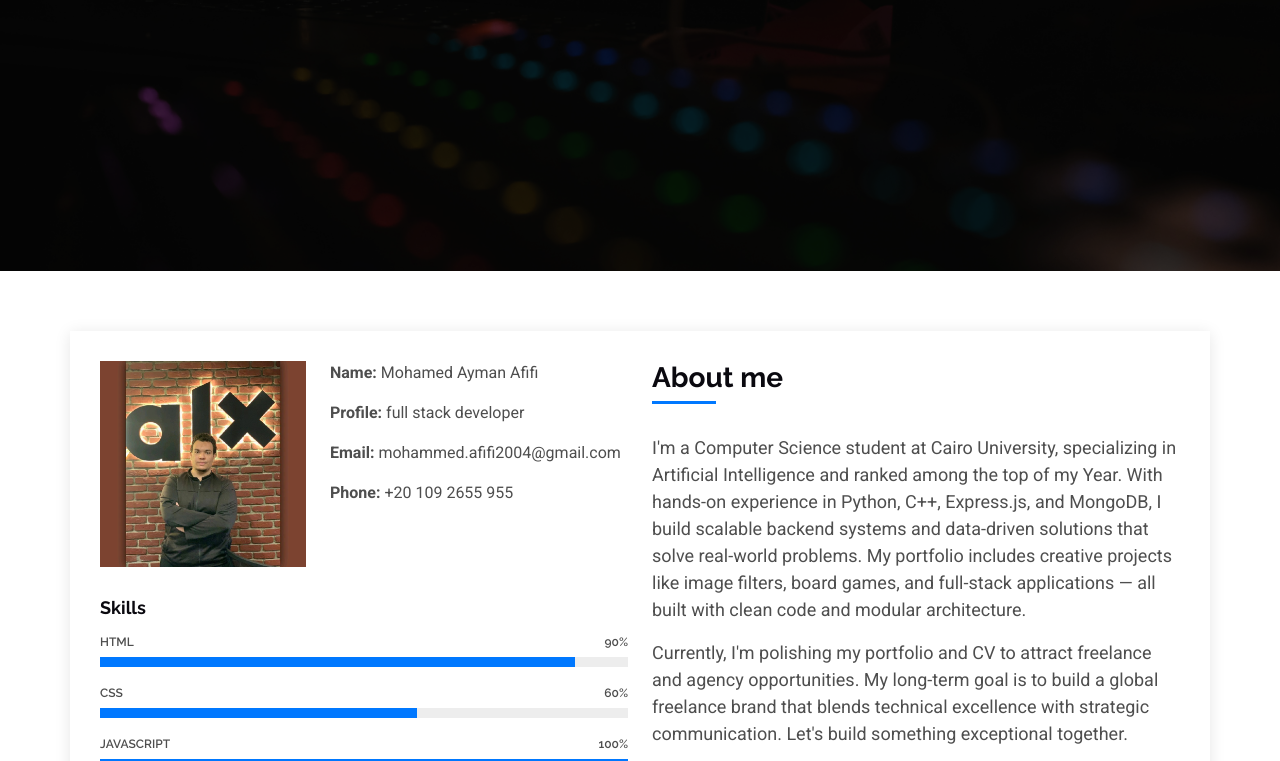
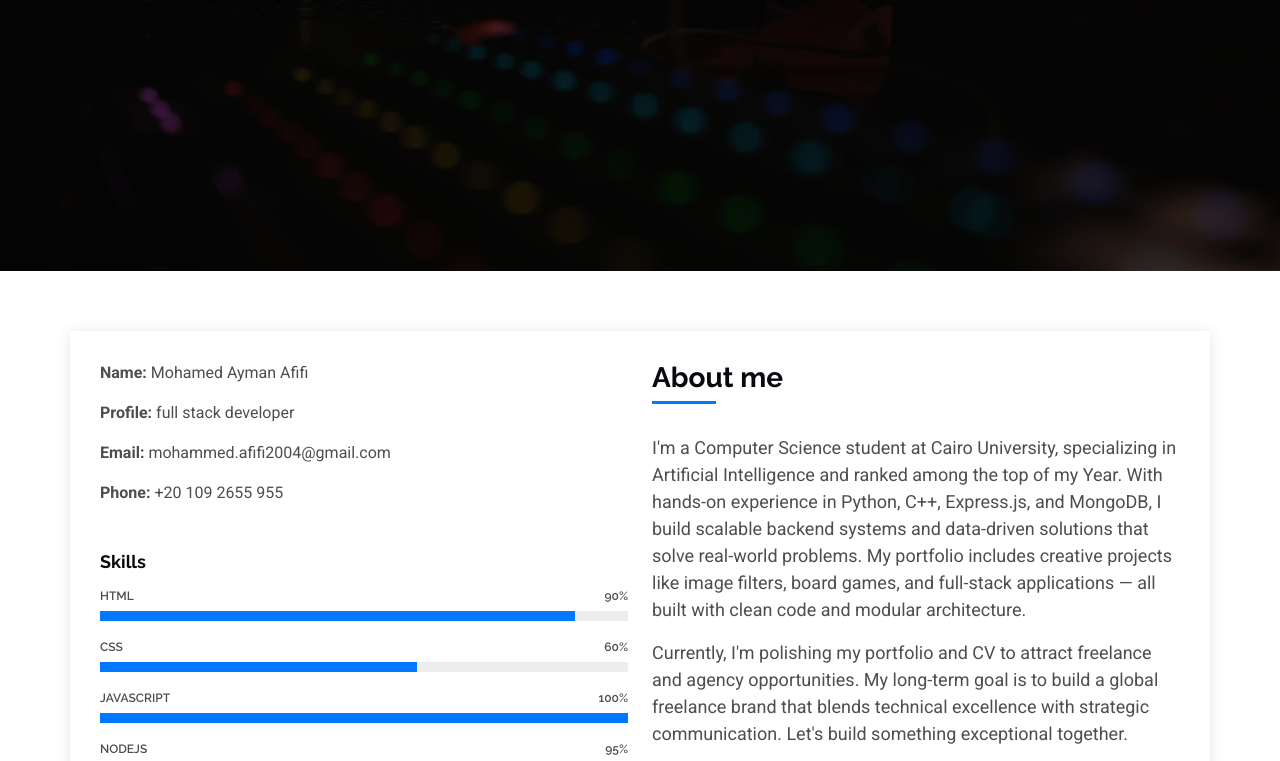
Before and after one commit to mohamed-afifi1/portfolio_website, a plain HTML site: page index.html in a window 1280 px wide. Shown: the part 530-1291 px from the top of the page. Drawn offline with Linux system fonts and the light colour scheme.

Commit message:
remove img

```diff
--- a/index.html
+++ b/index.html
@@ -100,13 +100,6 @@
           <div class="row gy-4">
             <div class="col-md-6">
               <div class="row justify-content-between gy-4">
-                <div class="col-lg-5">
-                  <img
-                    src="assets/img/profile_img.jpeg"
-                    class="img-fluid"
-                    alt=""
-                  />
-                </div>
                 <div class="col-lg-7 about-info">
                   <p>
                     <strong>Name: </strong> <span>Mohamed Ayman Afifi</span>
```
Also changed, not shown: assets/img/profile_img.jpeg (deleted).
